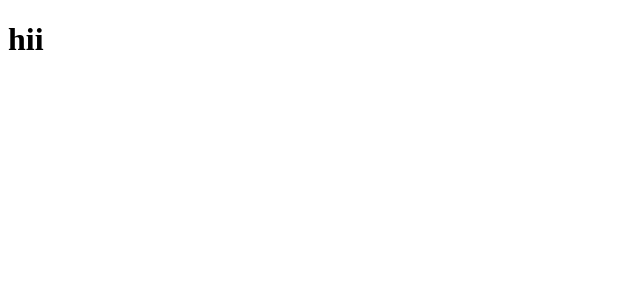
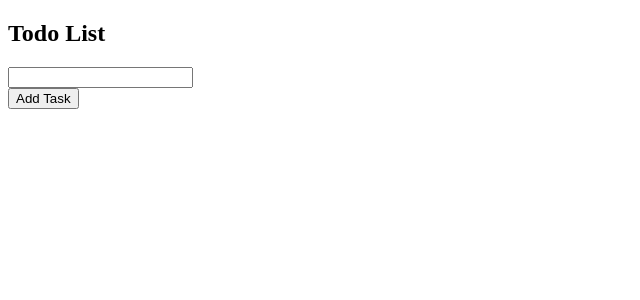
Before and after one commit to Akashmesh/ReactTodoProject, a React (Vite) app: page / in a window 1280 px wide. Shown: the top 300 px of the page, without its empty margins (0-640 px from the left). Built offline with nearby package versions, Linux system fonts and the light colour scheme.

Commit message:
implemented the basic working of form and adding of task in an array and added icons

```diff
--- a/package.json
+++ b/package.json
@@ -11,7 +11,8 @@
   },
   "dependencies": {
     "react": "^19.1.1",
-    "react-dom": "^19.1.1"
+    "react-dom": "^19.1.1",
+    "react-icons": "^5.5.0"
   },
   "devDependencies": {
     "@eslint/js": "^9.32.0",
--- a/src/App.jsx
+++ b/src/App.jsx
@@ -1,14 +1,15 @@
-import { useState } from 'react'
+// import { useState } from 'react'
 // import './App.css'
+import {Todo} from "./Todo/Todo.jsx";
 
 function App() {
-  const [count, setCount] = useState(0)
+  // const [count, setCount] = useState(0)
 
   return (
     <>
-    <h1>hii</h1>
+    <Todo/>
     </>
   )
 }
 
-export default App
+export default App;
--- a/src/Todo/Todo.jsx
+++ b/src/Todo/Todo.jsx
@@ -1,8 +1,23 @@
 import { useState } from "react";
+import { MdCheck, MdDeleteForever } from "react-icons/md";
 
 
 export const Todo = () => {
     const [inputValue,setInputValue] = useState("");
+    const [task,setTask]= useState([]);
+    const handleInputChange = (value) => {
+        setInputValue(value);
+    }
+    const handleFormSubmit= (event) => {
+        event.preventDefault();
+        if(!inputValue) return;
+        if (task.includes(inputValue)) {
+            setInputValue("");
+            return;
+        }
+        setTask((prevTask)=> [...prevTask,inputValue]);
+        setInputValue("");
+    };
     return (
         <section className="todo-container">
             <header>
@@ -11,9 +26,24 @@ export const Todo = () => {
             <section className="form">
                 <form onSubmit={handleFormSubmit}>
                     <div>
-                        <input type="text" className="todo-input"/>
+                        <input type="text" className="todo-input" value={inputValue} onChange={(event)=> handleInputChange(event.target.value)} autoComplete="off"/></div>
+                        <div>
+                        <button type="submit" className="todo-btn">Add Task</button>
                     </div>
                 </form>
+            </section>
+            <section className="myUnOrdList">
+                <ul>
+                    {task.map((curTask,index)=> {
+                        return (
+                            <li key={index} className="todo-item">
+                                <span>{curTask}</span>
+                                <button className="check-btn"><MdCheck /></button>
+                                <button className="delete-btn"><MdDeleteForever /></button>
+                            </li>
+                        )
+                    })}
+                </ul>
             </section>
         </section>
     )
```
Also changed, not shown: 1 other file (tests, documents, lock files or other folders).
